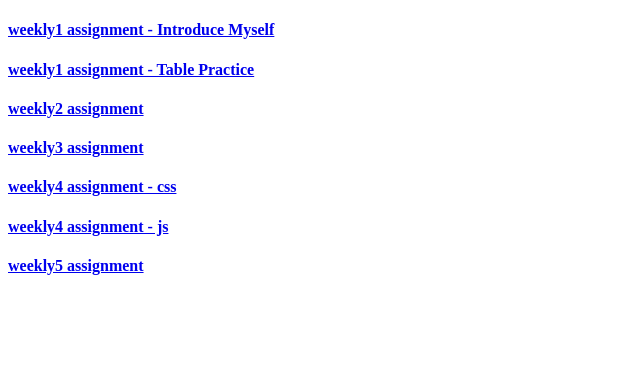
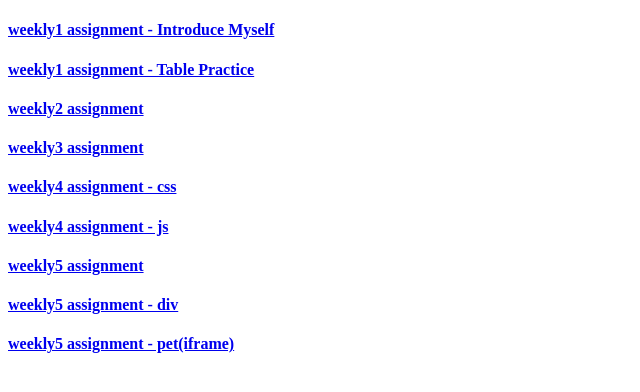
Before and after one commit to mandy2018/1072-web-404630088, a plain HTML site: page index.html in a window 1280 px wide. Shown: the whole page, without its empty margins (0-640 px from the left). Drawn offline with Linux system fonts and the light colour scheme.

Commit message:
update assignment

```diff
--- a/index.html
+++ b/index.html
@@ -16,6 +16,8 @@
     <h4> <a href="./W04/Selector_Exercise_Starter/selectorsExercise.html">weekly4 assignment - css</a></h4>
     <h4> <a href="./W04/JS_selector/selectorsExercise.html">weekly4 assignment - js</a></h4>
     <h4> <a href="./W05/tictactoe.html">weekly5 assignment</a></h4>
+    <h4> <a href="./W06/p1/div.html">weekly5 assignment - div</a></h4>
+    <h4> <a href="./W06/index.html">weekly5 assignment - pet(iframe)</a></h4>
 </body>
 
 </html>
```
